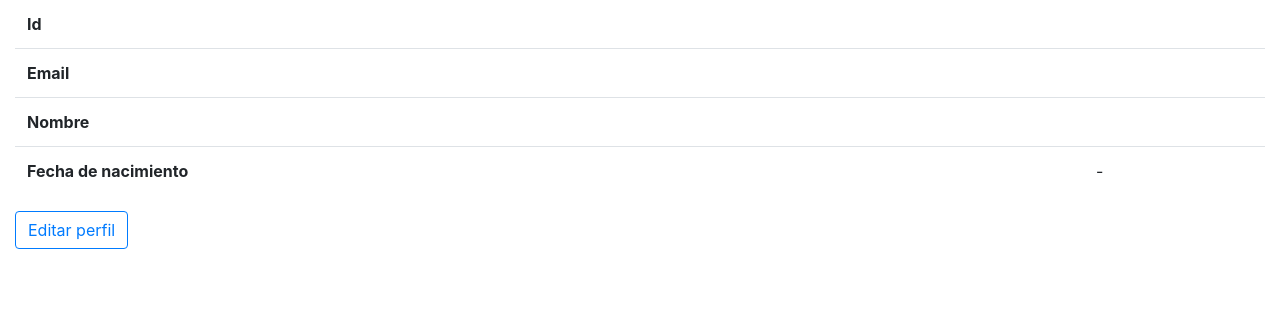
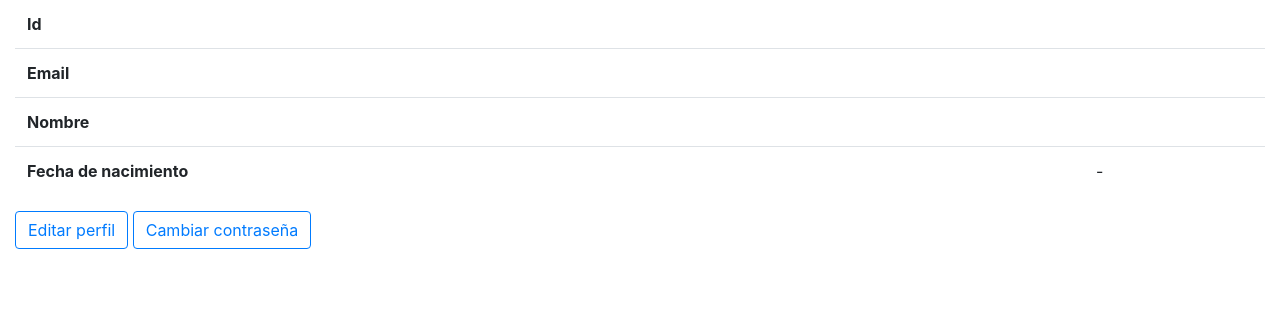
Before and after one commit to jpv49-ua/todolist-equipo-06, a Spring app: template src/main/resources/templates/cuenta.html in a window 1280 px wide. Shown: the part 135-446 px from the top of the page. Run offline with Thymeleaf, Linux system fonts and the light colour scheme; the template is opened without the code that fills it, so the values that code supplies are empty.

Commit message:
Verde: añade el botón Cambiar contraseña en la página de cuenta

```diff
--- a/src/main/resources/templates/cuenta.html
+++ b/src/main/resources/templates/cuenta.html
@@ -45,6 +45,7 @@
             </table>
 
             <a class="btn btn-outline-primary" th:href="@{/cuenta/editar}">Editar perfil</a>
+            <a class="btn btn-outline-primary" th:href="@{/cuenta/contrasena}">Cambiar contraseña</a>
         </div>
     </div>
 </div>
```
